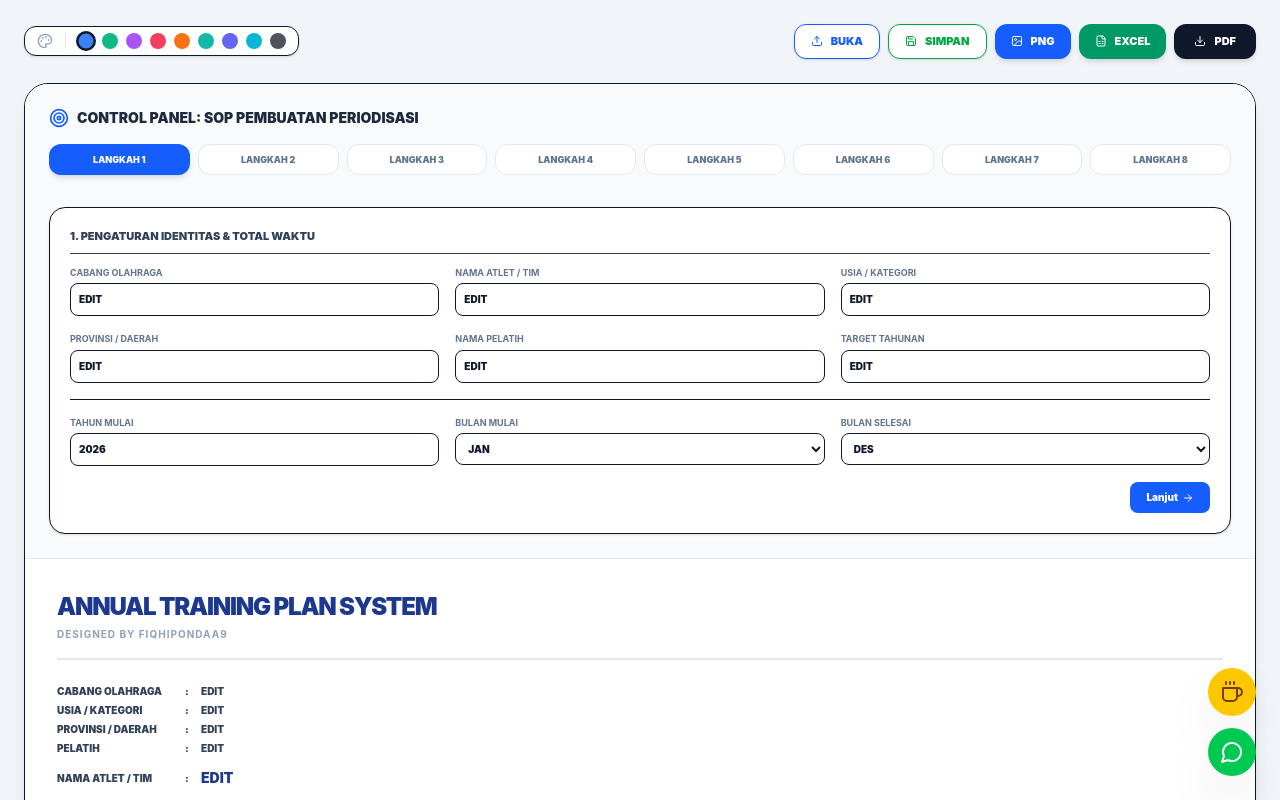
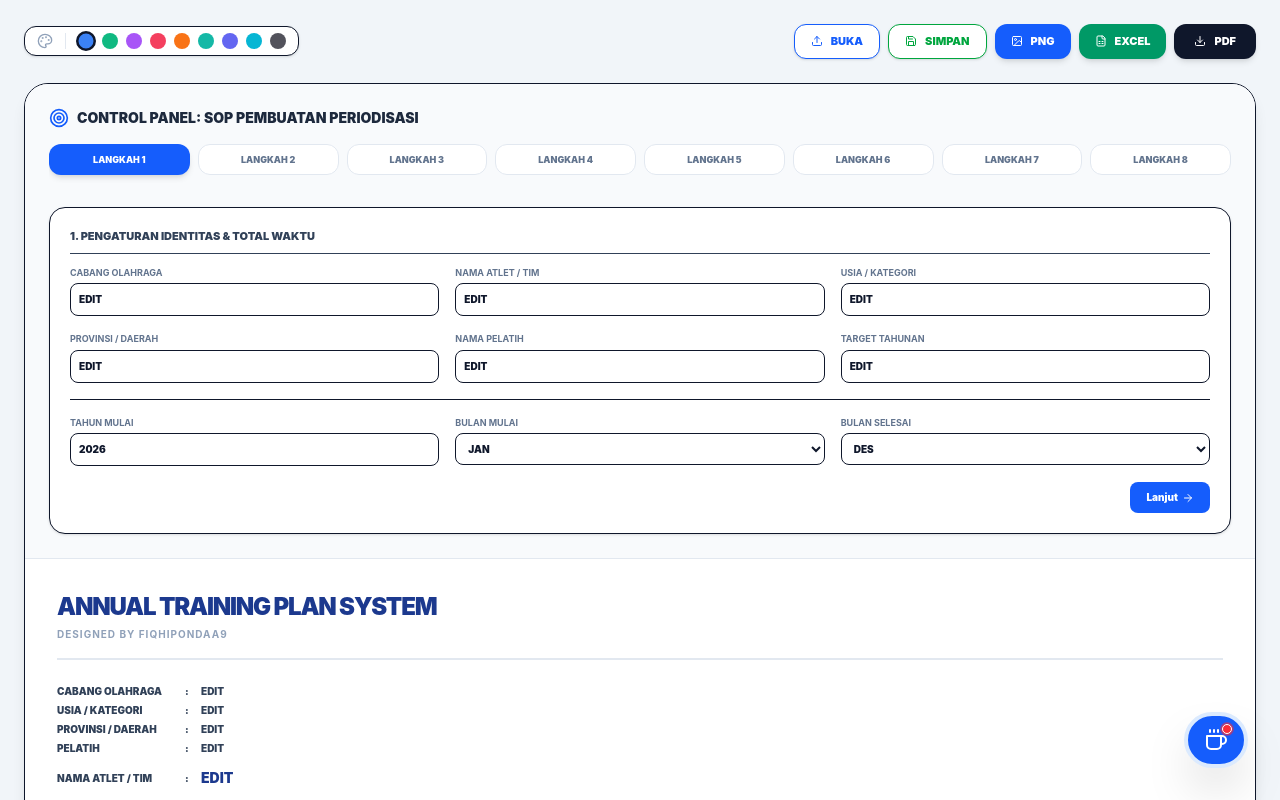
Before and after one commit to fiqhipondaa9/sports-periodization, a React (Vite) app: page / in a window 1280 px wide. Shown: the top 800 px of the page. Built offline with nearby package versions, Linux system fonts and the light colour scheme.

Commit message:
STABLE VERSION QRIS OK

```diff
--- a/src/App.jsx
+++ b/src/App.jsx
@@ -3,7 +3,7 @@ import { ComposedChart, Area, Line, XAxis, YAxis, CartesianGrid, Tooltip as Rech
 import { Trophy, Zap, Brain, Activity, Target, Download, BarChart2, Globe, Save, Upload, Plus, X, Flag, FileSpreadsheet, Image as ImageIcon, ClipboardList, AlertTriangle, Palette, Calendar, Coffee, MessageCircle, CheckCircle2, ArrowRight, Dumbbell } from 'lucide-react';
 import { toPng } from 'html-to-image';
 import * as XLSX from 'xlsx';
-import qrisImage from './assets/shareqrdana.png';
+import qrisImage from './assets/shareqr.png';
 
 const months = ['Jan', 'Feb', 'Mar', 'Apr', 'Mei', 'Jun', 'Jul', 'Agu', 'Sep', 'Okt', 'Nov', 'Des'];
 const LOCKED_COMPONENTS = ['Endurance', 'Strength', 'Speed', 'Fleksibilitas', 'Teknik Dasar', 'Teknik Lanjutan', 'Mental / Psikologis'];
@@ -54,9 +54,6 @@ const PrintSafeCheckbox = ({ checked, onChange, colorHex }) => (
 );
 
 const App = () => {
-  const WA_NUMBER = "6285340804702";
-  const QRIS_LINK = qrisImage; // Link File Lokal
-
   const reportRef = useRef(null);
   const fileInputRef = useRef(null);
 
@@ -95,7 +92,7 @@ const App = () => {
 
   const [microType, setMicroType] = useState('Developmental');
   const [showDailyModal, setShowDailyModal] = useState(false);
-  const [showQrisModal, setShowQrisModal] = useState(false);
+  const [showCoffeeModal, setShowCoffeeModal] = useState(false);
   const [selectedDay, setSelectedDay] = useState('Sen');
   const [dailySessions, setDailySessions] = useState(['Sen', 'Sel', 'Rab', 'Kam', 'Jum', 'Sab', 'Min'].reduce((acc, d) => ({ ...acc, [d]: { morning: { menu: '', int: 5 }, afternoon: { menu: '', int: 5 } } }), {}));
 
@@ -109,6 +106,8 @@ const App = () => {
   const [terminology, setTerminology] = useState('Eropa');
   const [nutritionNote, setNutritionNote] = useState('Input catatan gizi, suplemen, atau berat badan di sini.');
 
+  const [isProjectorMode, setIsProjectorMode] = useState(false);
+
   const calculatedEndYear = startMonth <= endMonth ? startYear : startYear + 1;
 
   const activeMonths = useMemo(() => {
@@ -117,6 +116,18 @@ const App = () => {
   }, [startMonth, endMonth]);
 
   const allMaterials = useMemo(() => Array.from(new Set([...LOCKED_COMPONENTS, ...materials])), [materials]);
+
+  // --- TIMER APRESIASI & KONSULTASI WA (33 MENIT) ---
+  useEffect(() => {
+    const apresiasiTimer = setInterval(() => {
+      // Pastikan modal hanya muncul jika tidak sedang presentasi layar penuh
+      if (!isProjectorMode) {
+        setShowCoffeeModal(true);
+      }
+    }, 33 * 60 * 1000); // 33 Menit = 1.980.000 ms
+
+    return () => clearInterval(apresiasiTimer);
+  }, [isProjectorMode]);
 
   useEffect(() => {
     if (!activeMonths.includes(competitionMonth)) setCompetitionMonth(activeMonths[activeMonths.length - 1]);
@@ -358,44 +369,47 @@ const App = () => {
     XLSX.writeFile(wb, `Program_${athleteInfo.name}.xlsx`);
   };
 
-  const handleWA = () => {
-    window.open(`https://wa.me/${WA_NUMBER}?text=Halo%20Coach%20Fiqhi,%20saya%20pengguna%20Aplikasi%20Periodisasi%20Bompa.%20Saya%20sangat%20terbantu!`, '_blank');
-  };
-
   const printStyles = { WebkitPrintColorAdjust: 'exact', printColorAdjust: 'exact' };
 
   return (
-    <div className="min-h-screen bg-slate-100 p-6 font-sans text-slate-900 text-[11px] print:p-0 print:bg-white" style={printStyles}>
+    <div className={`min-h-screen bg-slate-100 p-6 font-sans text-slate-900 text-[11px] print:p-0 print:bg-white`} style={printStyles}>
 
       <style type="text/css">
         {`@media print { @page { size: landscape; margin: 10mm; } body { -webkit-print-color-adjust: exact; print-color-adjust: exact; } }`}
       </style>
 
-      {/* FLOATING ACTION BUTTONS */}
-      <div className="fixed bottom-6 right-6 flex flex-col gap-3 z-50 print:hidden">
-         <button onClick={() => setShowQrisModal(true)} className="bg-yellow-400 hover:bg-yellow-500 text-yellow-900 p-3 rounded-full shadow-2xl flex items-center justify-center transition-transform hover:scale-110" title="Traktir Kopi Coach">
+      {/* --- FAB KONSULTASI & APRESIASI --- */}
+      {!isProjectorMode && (
+        <button
+          onClick={() => setShowCoffeeModal(true)}
+          className="print:hidden fixed bottom-8 right-8 bg-blue-600 hover:bg-blue-700 text-white h-14 rounded-full shadow-2xl z-50 flex items-center justify-center px-4 gap-0 hover:gap-3 transition-all duration-300 border-4 border-blue-100 group overflow-hidden"
+          title="Konsultasi & Apresiasi"
+        >
+          <div className="relative flex items-center justify-center">
             <Coffee className="w-6 h-6" />
-         </button>
-         <button onClick={handleWA} className="bg-green-500 hover:bg-green-600 text-white p-3 rounded-full shadow-2xl flex items-center justify-center transition-transform hover:scale-110" title="Lapor Bug / Chat WA">
-            <MessageCircle className="w-6 h-6" />
-         </button>
-      </div>
+            <span className="absolute -top-1 -right-1 w-2.5 h-2.5 bg-red-500 rounded-full animate-ping"></span>
+            <span className="absolute -top-1 -right-1 w-2.5 h-2.5 bg-red-500 rounded-full border border-white"></span>
+          </div>
+          <span className="max-w-0 opacity-0 group-hover:max-w-xs group-hover:opacity-100 transition-all duration-500 ease-in-out whitespace-nowrap font-black text-xs uppercase tracking-widest">
+            Konsultasi WA
+          </span>
+        </button>
+      )}
 
-      {/* QRIS MODAL */}
-      {showQrisModal && (
-        <div className="fixed inset-0 z-[200] bg-slate-900/80 backdrop-blur-sm flex items-center justify-center p-4 no-print">
-          <div className="bg-white rounded-3xl w-full max-w-sm shadow-2xl overflow-hidden text-center relative">
-            <button onClick={() => setShowQrisModal(false)} className="absolute top-4 right-4 bg-slate-100 p-2 rounded-full hover:bg-slate-200 text-slate-600"><X className="w-4 h-4"/></button>
-            <div className="bg-blue-600 p-6 text-white">
-               <Coffee className="w-10 h-10 mx-auto mb-2 opacity-80" />
-               <h2 className="font-black text-lg">Dukung Pengembangan!</h2>
-               <p className="text-[10px] opacity-80">Traktir kopi untuk update fitur selanjutnya.</p>
+      {/* COFFEE MODAL UNIFIED */}
+      {showCoffeeModal && (
+        <div className="fixed inset-0 z-[200] bg-slate-900/80 backdrop-blur-sm flex items-center justify-center p-4 animate-in fade-in duration-300 no-print">
+          <div className="bg-white w-full max-w-sm rounded-3xl shadow-2xl flex flex-col overflow-hidden text-center relative p-8">
+            <button onClick={() => setShowCoffeeModal(false)} className="absolute top-4 right-4 bg-slate-100 text-slate-400 hover:bg-slate-200 hover:text-slate-600 p-2 rounded-xl transition-colors"><X className="w-5 h-5" /></button>
+            <div className="bg-amber-100 text-amber-600 w-16 h-16 rounded-full flex items-center justify-center mx-auto mb-4"><Coffee className="w-8 h-8" /></div>
+            <h3 className="text-xl font-black text-slate-800 mb-2">Traktir Kopi Developer</h3>
+            <p className="text-xs font-bold text-slate-500 mb-6 leading-relaxed normal-case">Terima kasih telah menggunakan aplikasi ini! Dukungan Anda sangat berarti bagi pengembangan fitur selanjutnya.</p>
+            <div className="bg-slate-50 rounded-2xl p-4 border border-slate-100 mb-6 flex justify-center">
+                <img src={qrisImage} alt="QRIS DANA" className="max-w-[200px] h-auto rounded-xl shadow-sm border border-slate-200" />
             </div>
-            <div className="p-6 flex flex-col items-center">
-               <img src={QRIS_LINK} alt="QRIS DANA" className="w-48 h-48 object-cover rounded-2xl shadow-md border mb-4" onError={(e) => e.target.src = "https://via.placeholder.com/200?text=QRIS+Image+Error"}/>
-               <p className="text-[10px] font-bold text-slate-500">Scan via aplikasi DANA atau M-Banking Anda.</p>
-               <p className="text-[12px] font-black text-blue-900 mt-2">by fiqhipondaa9</p>
-            </div>
+            <a href="https://wa.me/6285340804702?text=Halo%20Developer,%20saya%20ingin%20konsultasi%20mengenai%20Aplikasi%20Periodisasi%20Bompa..." target="_blank" rel="noopener noreferrer" className="bg-blue-600 hover:bg-blue-700 text-white font-black py-4 rounded-xl shadow-md transition-colors w-full flex items-center justify-center gap-2 text-sm uppercase tracking-widest">
+                Konsultasi WhatsApp
+            </a>
           </div>
         </div>
       )}
```
Also changed, not shown: src/assets/shareqr.png (added), src/assets/shareqrdana.png (deleted).
